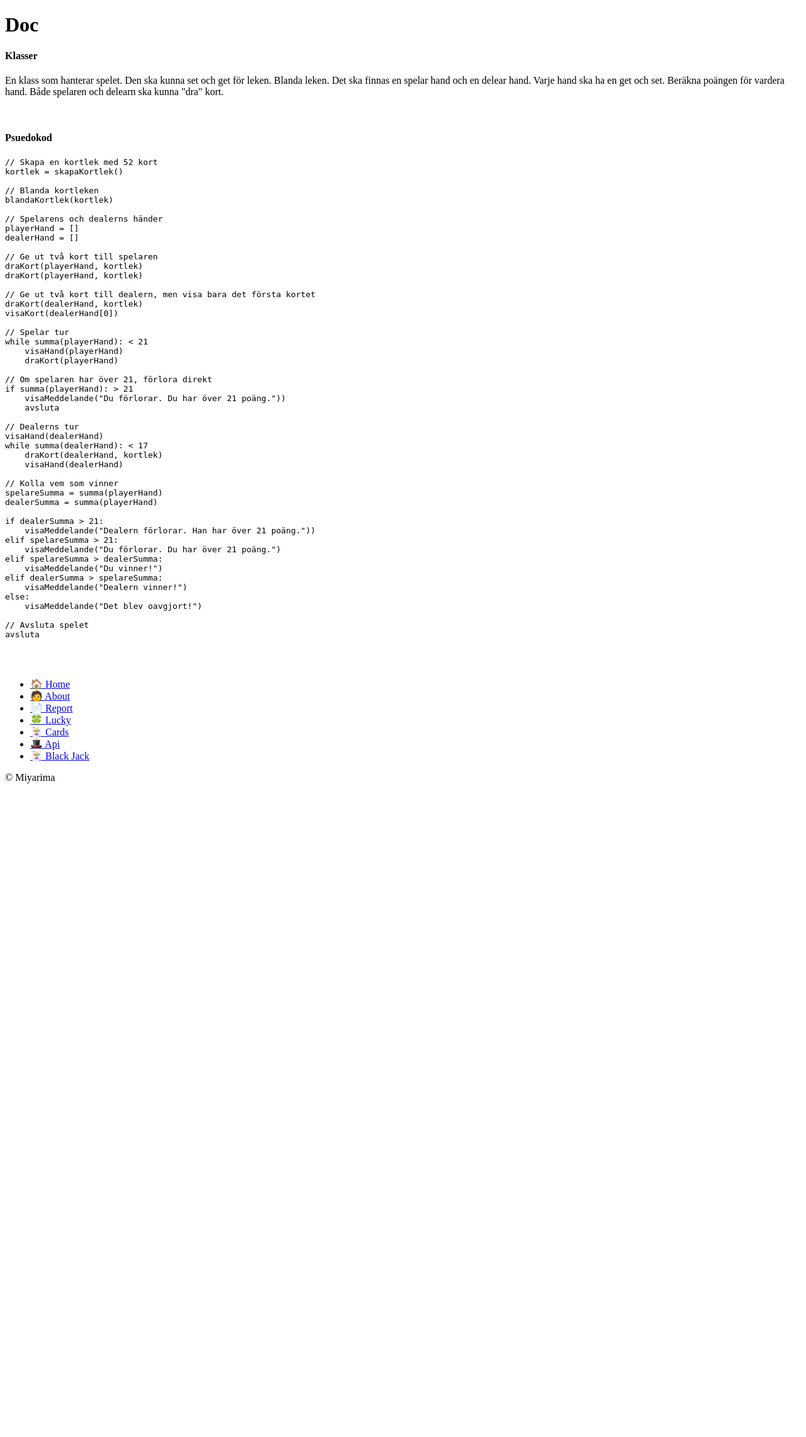
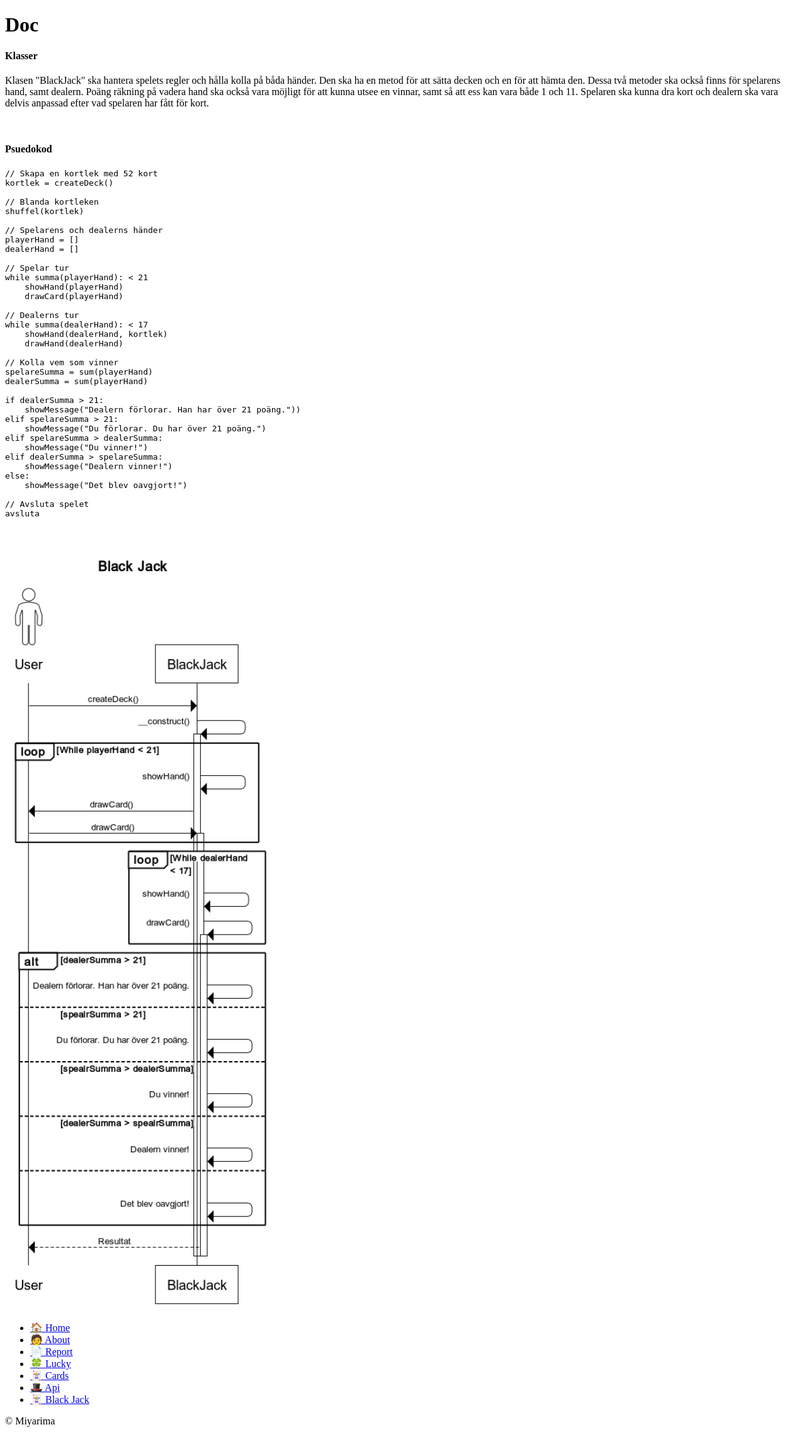
Before and after one commit to Miyarima/mvc, a Symfony app: template templates/game/doc.html.twig in a window 1280 px wide. Shown: the part 142-2424 px from the top of the page at 63% size. Before the commit the page ends 1386 px from the top, so only its background shows below. Run offline with Twig, Linux system fonts and the light colour scheme; the template is opened without the code that fills it, so the values that code supplies are empty; some libraries are stand-ins or nearby versions.

Commit message:
Game is now completed, fixed some small errors

```diff
--- a/src/Controller/GameController.php
+++ b/src/Controller/GameController.php
@@ -74,7 +74,7 @@ class GameController extends AbstractController
     public function draw(
         SessionInterface $session
     ): Response {
-        $session->set("gameStatus", "Draw");
+        $session->set("gameStatus", "playerDraw");
 
         $blackJack = new BlackJack();
 
--- a/src/Game/BlackJack.php
+++ b/src/Game/BlackJack.php
@@ -188,11 +188,11 @@ class BlackJack
         $message = "Det blev oavgjort!";
         if ($this->housePoints() > 21) {
             $message = "Du vann! Dealern har över 21 poäng.";
-        } else if ($this->playerPoints() > 21) {
+        } elseif ($this->playerPoints() > 21) {
             $message = "Dealern vinner! Du har över 21 poäng.";
-        }  else if ($this->playerPoints() > $this->housePoints()) {
+        } elseif ($this->playerPoints() > $this->housePoints()) {
             $message = "Du vann!";
-        } else if ($this->housePoints() > $this->playerPoints()) {
+        } elseif ($this->housePoints() > $this->playerPoints()) {
             $message = "Dealern vinner!";
         }
 
--- a/templates/game/doc.html.twig
+++ b/templates/game/doc.html.twig
@@ -7,64 +7,57 @@
         <section>
             <h4>Klasser</h4>
             <p>
-                En klass som hanterar spelet. Den ska kunna set och get för leken.
-                Blanda leken. Det ska finnas en spelar hand och en delear hand.
-                Varje hand ska ha en get och set. Beräkna poängen för vardera hand.
-                Både spelaren och delearn ska kunna "dra" kort.
+                Klasen "BlackJack" ska hantera spelets regler och hålla kolla på båda händer.
+                Den ska ha en metod för att sätta decken och en för att hämta den. Dessa två
+                metoder ska också finns för spelarens hand, samt dealern. Poäng räkning på
+                vadera hand ska också vara möjligt för att kunna utsee en vinnar, samt så att
+                ess kan vara både 1 och 11. Spelaren ska kunna dra kort och dealern ska vara
+                delvis anpassad efter vad spelaren har fått för kort.
             </p><br>
             <h4>Psuedokod</h4>
             <pre class="base">
 <span class="comment">// Skapa en kortlek med 52 kort</span>
-<span class="var">kortlek</span> = <span class="function">skapaKortlek()</span>
+<span class="var">kortlek</span> = <span class="function">createDeck()</span>
 
 <span class="comment">// Blanda kortleken</span>
-<span class="function">blandaKortlek(kortlek)</span>
+<span class="function">shuffel(kortlek)</span>
 
 <span class="comment">// Spelarens och dealerns händer</span>
 <span class="var">playerHand</span> = []
 <span class="var">dealerHand</span> = []
 
-<span class="comment">// Ge ut två kort till spelaren</span>
-<span class="function">draKort(<span class="var">playerHand</span>, <span class="var">kortlek</span>)</span>
-<span class="function">draKort(<span class="var">playerHand</span>, <span class="var">kortlek</span>)</span>
-
-<span class="comment">// Ge ut två kort till dealern, men visa bara det första kortet</span>
-<span class="function">draKort(<span class="var">dealerHand</span>, <span class="var">kortlek</span>)</span>
-<span class="function">visaKort(<span class="var">dealerHand[0]</span>)</span>
-
 <span class="comment">// Spelar tur</span>
 <span class="function">while summa(<span class="var">playerHand</span>):</span> < 21
-    <span class="function">visaHand(<span class="var">playerHand</span>)</span>
-    <span class="function">draKort(<span class="var">playerHand</span>)</span>
-
-<span class="comment">// Om spelaren har över 21, förlora direkt</span>
-<span class="function">if summa(<span class="var">playerHand</span>):</span> > 21
-    <span class="function">visaMeddelande(</span>"Du förlorar. Du har över 21 poäng.")<span class="function">)</span>
-    avsluta
+    <span class="function">showHand(<span class="var">playerHand</span>)</span>
+    <span class="function">drawCard(<span class="var">playerHand</span>)</span>
 
 <span class="comment">// Dealerns tur</span>
-<span class="function">visaHand(<span class="var">dealerHand</span>)</span>
 <span class="function">while summa(<span class="var">dealerHand</span>):</span> < 17
-    <span class="function">draKort(<span class="var">dealerHand</span>, <span class="var">kortlek</span>)</span>
-    <span class="function">visaHand(<span class="var">dealerHand</span>)</span>
+    <span class="function">showHand(<span class="var">dealerHand</span>, <span class="var">kortlek</span>)</span>
+    <span class="function">drawHand(<span class="var">dealerHand</span>)</span>
 
 <span class="comment">// Kolla vem som vinner</span>
-<span class="var">spelareSumma</span> = <span class="function">summa(<span class="var">playerHand</span>)</span>
-<span class="var">dealerSumma</span> = <span class="function">summa(<span class="var">playerHand</span>)</span>
+<span class="var">spelareSumma</span> = <span class="function">sum(<span class="var">playerHand</span>)</span>
+<span class="var">dealerSumma</span> = <span class="function">sum(<span class="var">playerHand</span>)</span>
 
 <span class="if">if dealerSumma > 21:</span>
-    <span class="function">visaMeddelande(</span>"Dealern förlorar. Han har över 21 poäng.")<span class="function">)</span>
+    <span class="function">showMessage(</span>"Dealern förlorar. Han har över 21 poäng.")<span class="function">)</span>
 <span class="if">elif spelareSumma > 21:</span>
-    <span class="function">visaMeddelande(</span>"Du förlorar. Du har över 21 poäng."<span class="function">)</span>
+    <span class="function">showMessage(</span>"Du förlorar. Du har över 21 poäng."<span class="function">)</span>
 <span class="if">elif spelareSumma > dealerSumma:</span>
-    <span class="function">visaMeddelande(</span>"Du vinner!"<span class="function">)</span>
+    <span class="function">showMessage(</span>"Du vinner!"<span class="function">)</span>
 <span class="if">elif dealerSumma > spelareSumma:</span>
-    <span class="function">visaMeddelande(</span>"Dealern vinner!"<span class="function">)</span>
+    <span class="function">showMessage(</span>"Dealern vinner!"<span class="function">)</span>
 <span class="if">else:</span>
-    <span class="function">visaMeddelande(</span>"Det blev oavgjort!"<span class="function">)</span>
+    <span class="function">showMessage(</span>"Det blev oavgjort!"<span class="function">)</span>
 
 <span class="comment">// Avsluta spelet</span>
 avsluta
             </pre>
         </section><br>
+        <div class="img">
+            <a href="{{ asset('img/shart.png') }}">
+                <img src="{{ asset('img/shart.png') }}" alt="">
+            </a>
+        </div>
 {% endblock %}
```
Also changed, not shown: src/Controller/ApiController.php (+21 -0 lines), public/img/shart.png (added), 1 other file.
